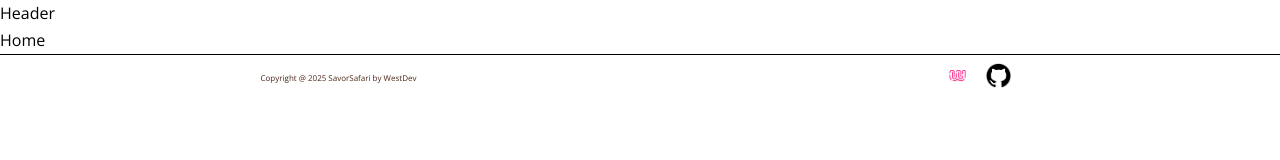
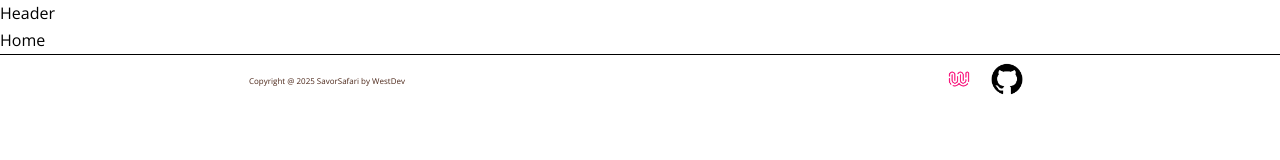
Before and after one commit to wildcodeschool-2025-03/JS-WestDevs-P2-SavorSafari, a React (Vite) app in the folder client/: page / in a window 1280 px wide. Shown: the top 160 px of the page. Built offline with nearby package versions, Linux system fonts and the light colour scheme.

Commit message:
modification of CSS file

```diff
--- a/client/src/components/Footer/Footer.css
+++ b/client/src/components/Footer/Footer.css
@@ -5,9 +5,10 @@ footer {
   display: flex;
   justify-content: space-around;
   align-items: center;
+  gap: 32px;
 }
 
 .iconFooter img {
-  width: 25px;
+  width: 32px;
   margin: 8px;
 }
```
